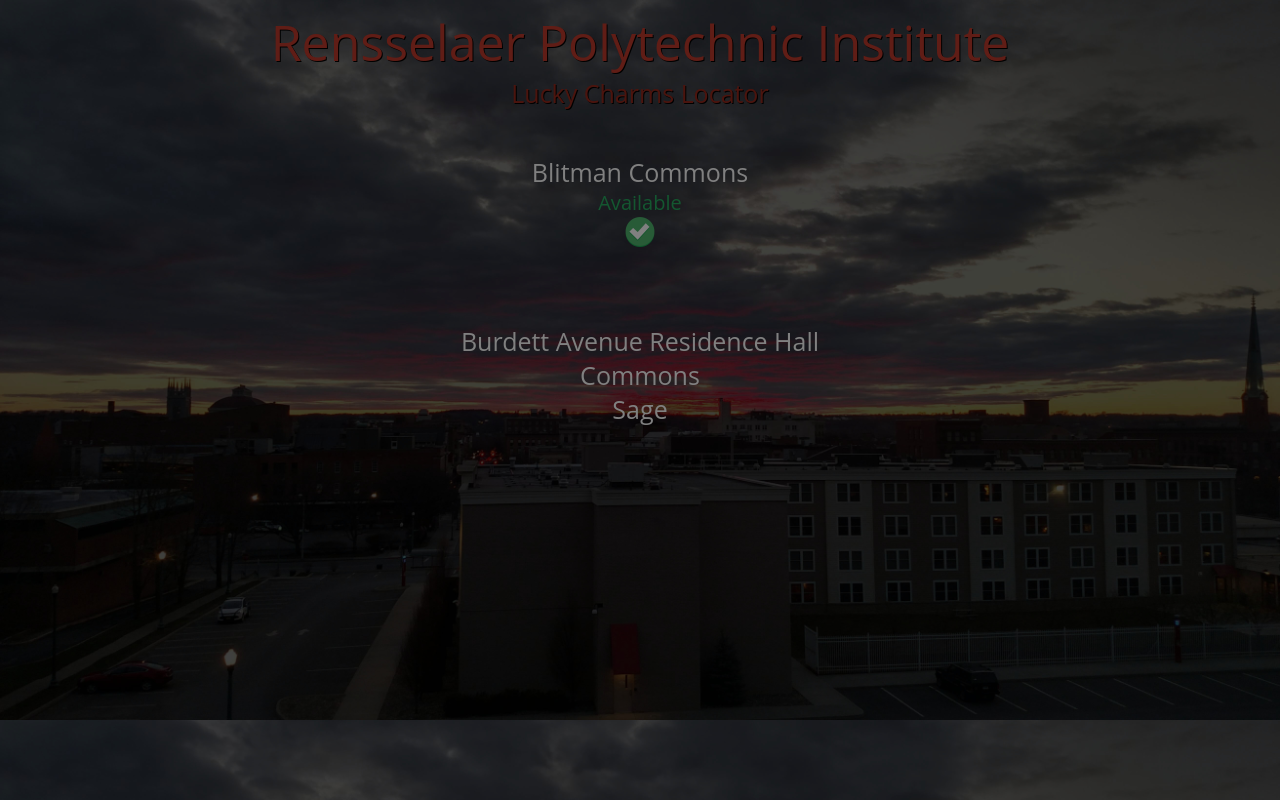
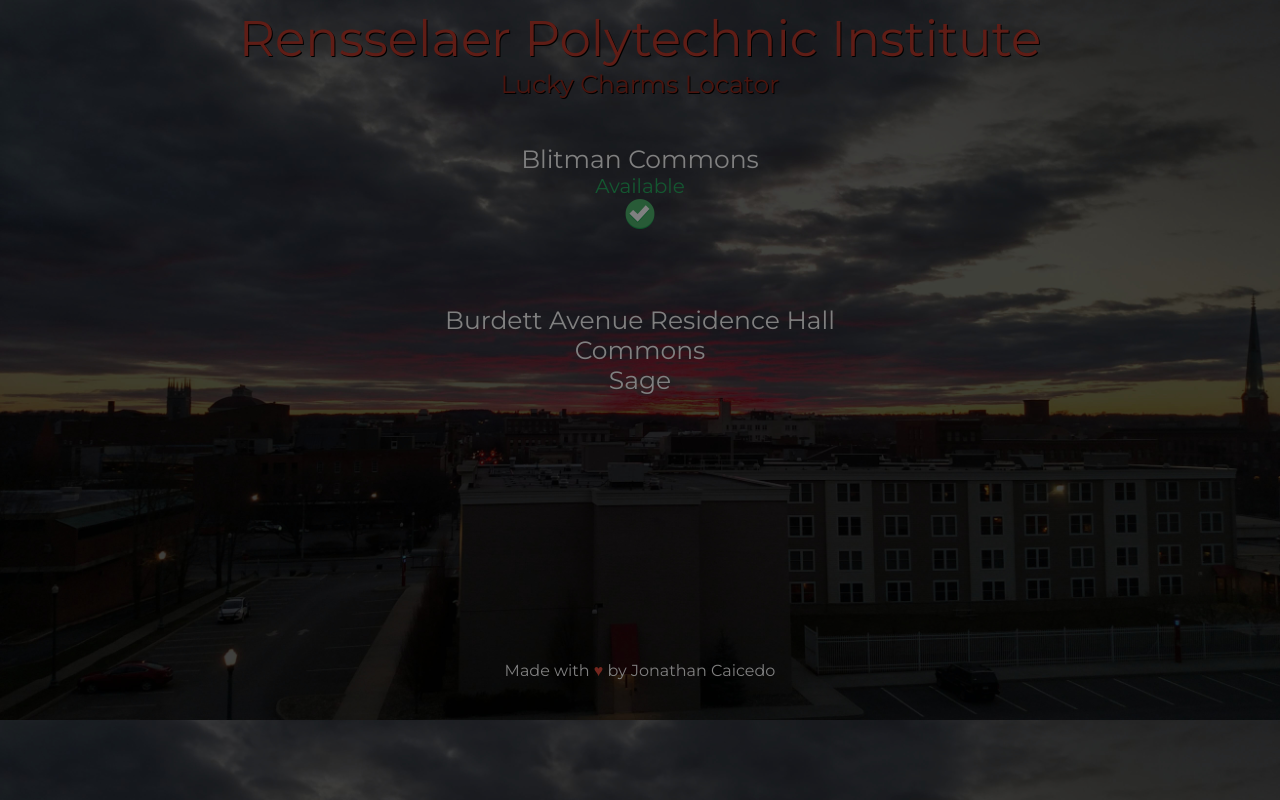
Before and after one commit to JCBird1012/Charmfind, a plain HTML site: page index.html in a window 1280 px wide. Drawn offline with Linux system fonts and the light colour scheme.

Commit message:
Made some font changes, and cleaned up code a bit (which will help me later!)

```diff
--- a/index.html
+++ b/index.html
@@ -1,6 +1,7 @@
 <!DOCTYPE html>
 <html lang = "en">
 <head>
+	<link href="https://fonts.googleapis.com/css?family=Montserrat:400,700" rel="stylesheet" type="text/css">
 	<link rel="stylesheet" type="text/css" href="css/animate.css"/>
 	<meta http-equiv="content-type" content="text/html; charset=UTF-8">
 	<title> RPI - Lucky Charms Locator</title>
@@ -18,7 +19,7 @@
 		padding: 0;
 		color: #c0392b;
 		font-size: 50px;
-		font-family: 'Open Sans', sans-serif;
+		font-family: 'Montserrat', sans-serif;
 		text-shadow: 1px 1px #000000;
 	}
 
@@ -28,21 +29,21 @@
 		margin-bottom: 45px;
 		color: #96281B;
 		font-size: 25px;
-		font-family: 'Open Sans', sans-serif;
+		font-family: 'Montserrat', sans-serif;
 		text-shadow: 1px 1px #000000;
 	}
 
 	#dininghall {
 		color: #FFFFFF;
 		font-size: 25px;
-		font-family: 'Open Sans', sans-serif;
+		font-family: 'Montserrat', sans-serif;
 	}
 
 	#available
 	{
 		color: #27ae60;
 		font-size: 20px;
-		font-family: 'Open Sans', sans-serif;
+		font-family: 'Montserrat', sans-serif;
 	}
 
 	.greencheck
@@ -52,25 +53,50 @@
     	margin-bottom: 70px;
 	}
 
+	footer
+	{
+		color: #FFFFFF;
+		font-family: 'Montserrat', sans-serif;
+		position:relative;
+		bottom:-250px;
+		text-align:center;
+		width:100%;
+	}
+
 	</style>
 </head>
 
 <body>
-	<div class ="animated fadeInUp">
-		<center><div id = "header">Rensselaer Polytechnic Institute</div> </center>
-		<center><div id = "smallheader">Lucky Charms Locator</div></center>
+	<div class ="animated fadeIn">
+		<center>
+			<div id = "header">Rensselaer Polytechnic Institute</div>
+		</center>
+		<center>
+			<div id = "smallheader">Lucky Charms Locator</div>
+		</center>
 
 		<center>
-			<div id = "dininghall">Blitman Commons</div>
-			<center><div id = "available">
+		<div id = "dininghall">Blitman Commons</div>
+			<center>
+			<div id = "available">
 			Available
-			<div id = "greencheck"><center><img class = "greencheck" src = "img/greencheck.png"></center></div>
+			<div id = "greencheck">
+			<center>
+			<img class = "greencheck" src = "img/greencheck.png">
+			</center>
+		</div>
 
-			</div></center>
+			</div>
+			</center>
 			<div id = "dininghall">Burdett Avenue Residence Hall</div>
-			<center><div id = "dininghall">Commons</div>
+			<center>
+			<div id = "dininghall">Commons</div>
 			<div id = "dininghall">Sage</div>
 		</center>
 
+	<footer>
+		<p>Made with <span style="color:#e74c3c;">&hearts;</span> by Jonathan Caicedo</p>
+	</footer>
+
 
 </body>
```
Also changed, not shown: Lucky-Charms-All-640x315.jpg (added).
